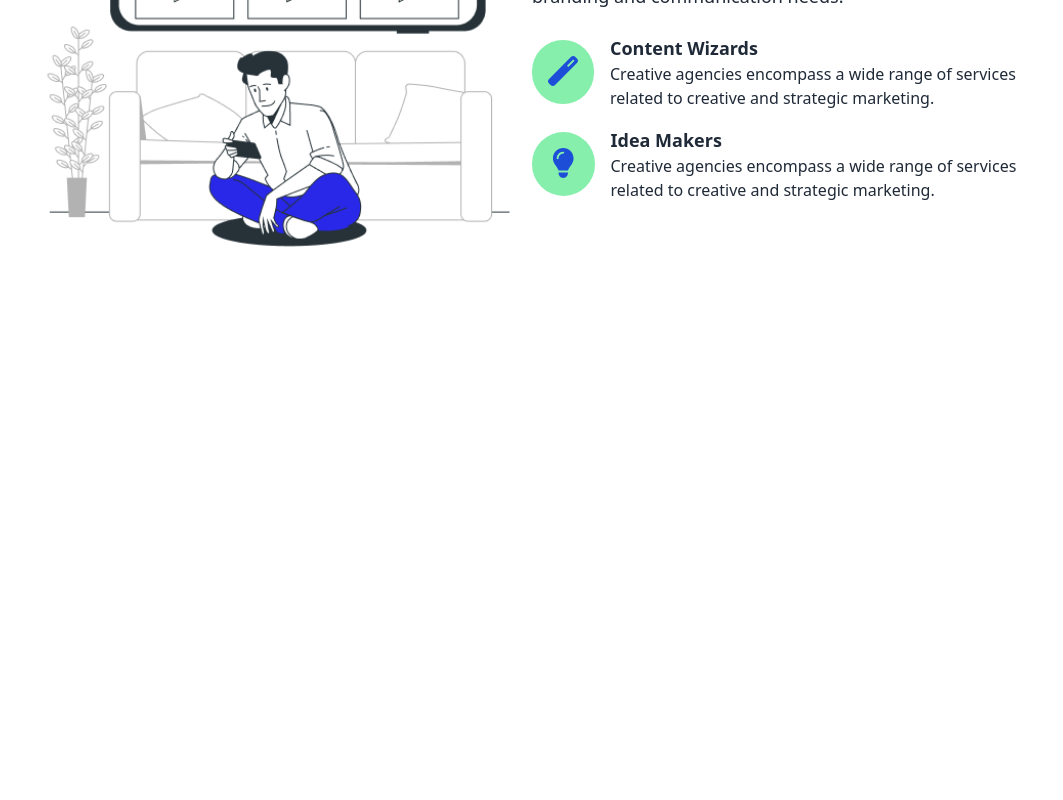
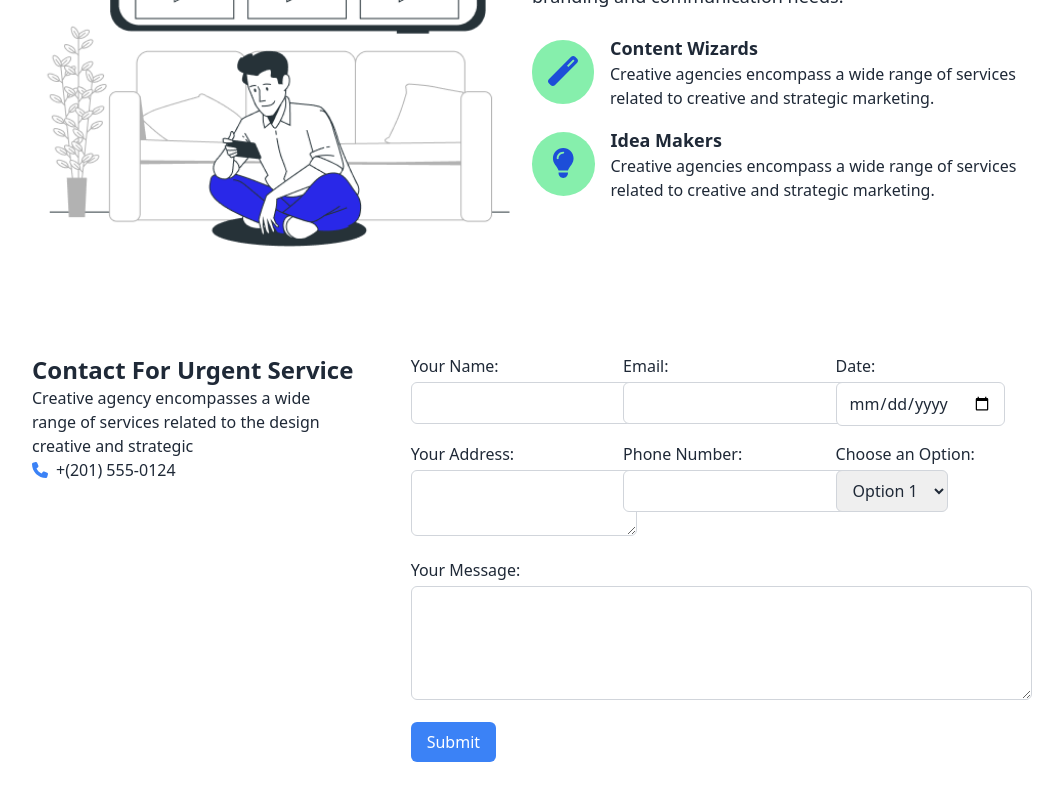
Before and after one commit to Lihan37/designcurved, a React (Vite) app: page / in a window 1280 px wide. Shown: the part 4270-5070 px from the top of the page, without its empty margins (108-1171 px from the left). Before the commit the page ends 4624 px from the top, so only its background shows below. Built offline with nearby package versions, Linux system fonts and the light colour scheme.

Commit message:
I have addded contact section

```diff
--- a/src/App.jsx
+++ b/src/App.jsx
@@ -6,6 +6,7 @@ import Potential from './Home/Potential';
 import Agency from './Home/Agency';
 import Quote from './Home/Quote';
 import Develop from './Home/Develop';
+import Contact from './Home/Contact';
 
 const App = () => {
   return (
@@ -17,6 +18,7 @@ const App = () => {
       <Agency></Agency>
       <Quote></Quote>
       <Develop></Develop>
+      <Contact></Contact>
     </div>
   );
 };
--- /dev/null
+++ b/src/Home/Contact.jsx
@@ -0,0 +1,68 @@
+import React from "react";
+import { FontAwesomeIcon } from "@fortawesome/react-fontawesome";
+import { faPhone } from "@fortawesome/free-solid-svg-icons";
+
+const Contact = () => {
+  return (
+    <div className="lg:w-[1000px] mb-10 mx-auto">
+      <div className="grid grid-cols-1 lg:grid-cols-3 gap-4">
+        <div className="col-span-3 lg:col-span-1 items-center px-5 lg:px-0  ">
+          <h2 className="text-2xl font-bold">Contact For Urgent Service</h2>
+          <p>
+            Creative agency encompasses a wide range of services related to the
+            design creative and strategic
+          </p>
+          <p className="flex items-center">
+            <FontAwesomeIcon icon={faPhone} className="text-blue-500 mr-2" />
+            +(201) 555-0124
+          </p>
+        </div>
+        <div className="col-span-3 lg:col-span-2 lg:ml-10 px=5">
+          <form>
+            <div className="grid grid-cols-1 lg:grid-cols-3 gap-4 px-5 lg:px-0">
+              <div className="lg:col-span-1">
+                <label htmlFor="name" className="block mb-1">Your Name:</label>
+                <input type="text" id="name" className="border border-gray-300 px-3 py-2 rounded-md w-full lg:w-auto" />
+              </div>
+              <div className="lg:col-span-1">
+                <label htmlFor="email" className="block mb-1">Email:</label>
+                <input type="email" id="email" className="border border-gray-300 px-3 py-2 rounded-md w-full lg:w-auto" />
+              </div>
+              <div className="lg:col-span-1">
+                <label htmlFor="date" className="block mb-1">Date:</label>
+                <input type="date" id="date" className="border border-gray-300 px-3 py-2 rounded-md w-full lg:w-auto" />
+              </div>
+              <div className="lg:col-span-1">
+                <label htmlFor="address" className="block mb-1">Your Address:</label>
+                <textarea id="address" rows="2" className="border border-gray-300 px-3 py-2 rounded-md w-full lg:w-auto"></textarea>
+              </div>
+              <div className="lg:col-span-1">
+                <label htmlFor="phone" className="block mb-1">Phone Number:</label>
+                <input type="tel" id="phone" className="border border-gray-300 px-3 py-2 rounded-md w-full lg:w-auto" />
+              </div>
+              <div className="lg:col-span-1">
+                <label htmlFor="option" className="block mb-1">Choose an Option:</label>
+                <select id="option" className="border border-gray-300 px-3 py-2 rounded-md w-full lg:w-auto">
+                  <option value="option1">Option 1</option>
+                  <option value="option2">Option 2</option>
+                  <option value="option3">Option 3</option>
+                </select>
+              </div>
+              <div className="lg:col-span-3">
+                <label htmlFor="message" className="block mb-1">Your Message:</label>
+                <textarea id="message" rows="4" className="border border-gray-300 px-3 py-2 rounded-md w-full"></textarea>
+              </div>
+              <div className="lg:col-span-3">
+                <button type="submit" className="bg-blue-500 text-white py-2 px-4 rounded-md hover:bg-blue-600 w-full lg:w-auto">
+                  Submit
+                </button>
+              </div>
+            </div>
+          </form>
+        </div>
+      </div>
+    </div>
+  );
+};
+
+export default Contact;
```
